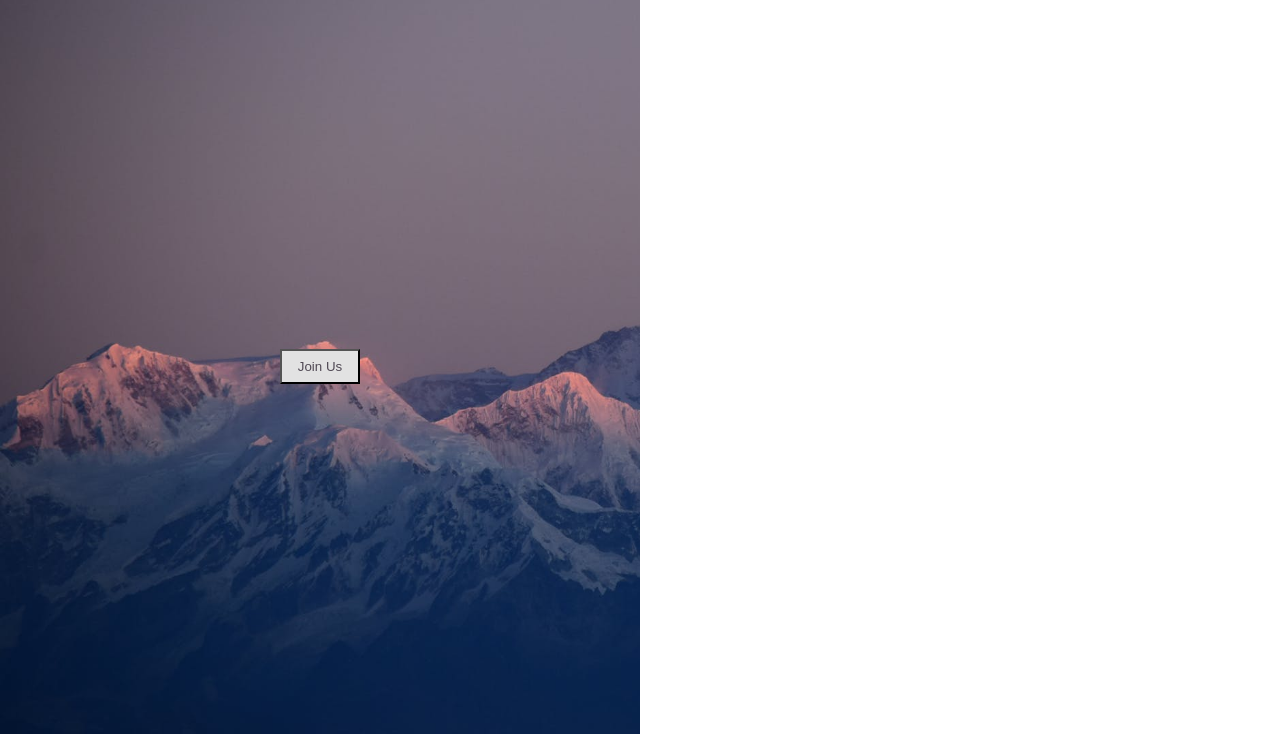
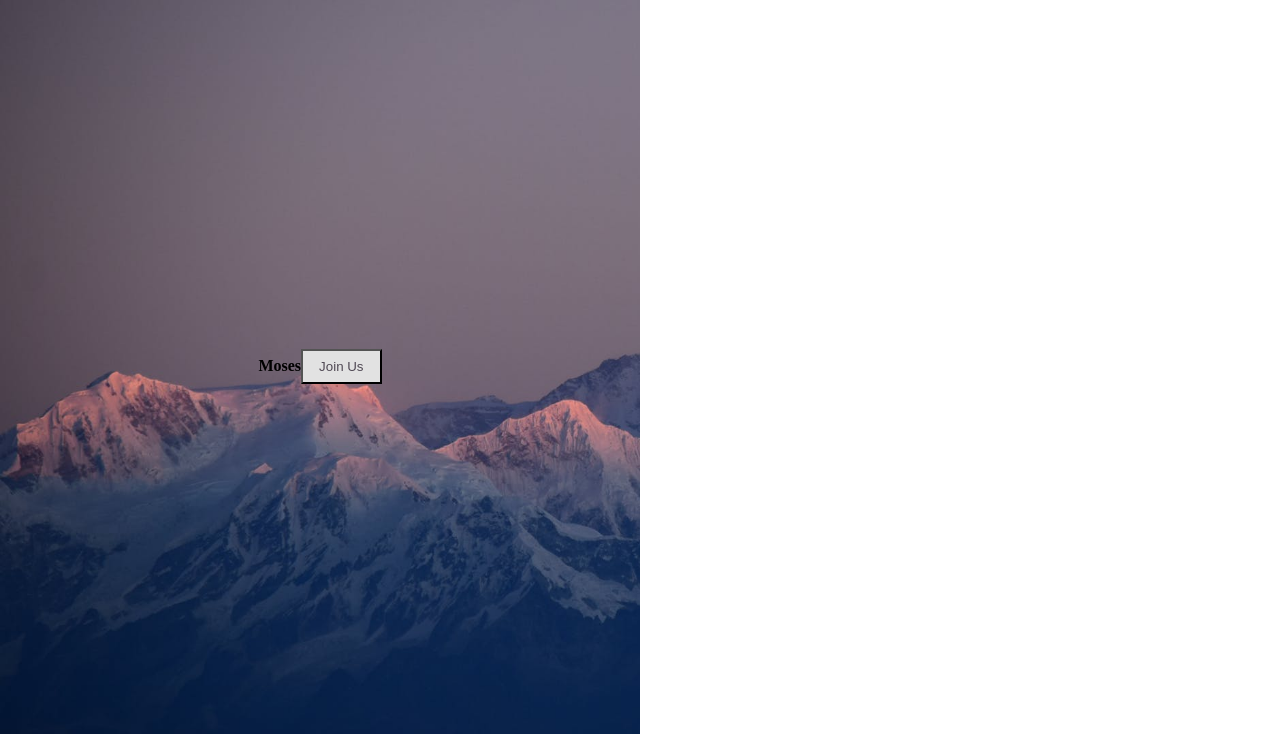
Before and after one commit to moseskereya/A-nice-responsive-nav-bar, a plain HTML site: page index.html in a window 1280 px wide. Shown: the part 66-800 px from the top of the page. Drawn offline with nearby package versions, Linux system fonts and the light colour scheme.

Commit message:
adding a contact class

```diff
--- a/index.html
+++ b/index.html
@@ -26,7 +26,8 @@
     <div class="line3"></div>
 </div>
 </nav>
-<div class="img">
+<div class="contact">
+    <h4>Moses</h4>
     <button class="click">Join Us</button>
     </div>
     <script src="main.js"></script>
--- a/main.css
+++ b/main.css
@@ -71,14 +71,14 @@ margin: 5px;
 .nav-active{
     transform: translateX(0)
 }
-.img{
+.contact{
 width: 50%;
 position: absolute;
 margin-top: 0px;
 height:92vh;
 background-image: url('./bcg/p1.jpeg');
 background-attachment: fixed;
-background-position: center;
+background-position: space-between;
 display: flex;
 justify-content: center;
 align-items: center;
@@ -90,4 +90,5 @@ background-repeat: no-repeat;
     padding: 8px 16px;
     outline: none;
     color: #504954;
+    cursor: pointer;
 }
```
